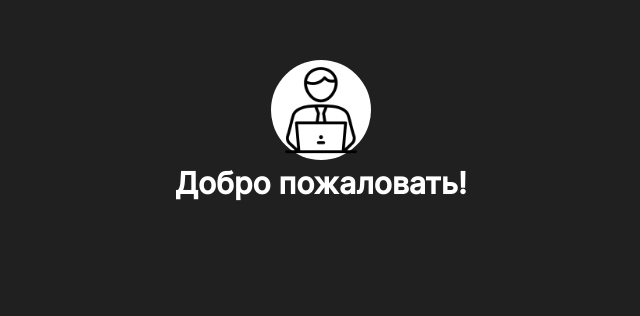
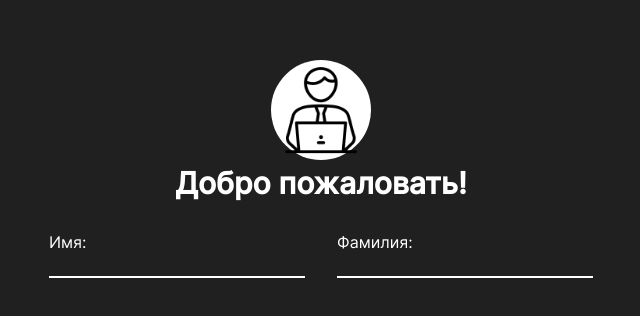
Before and after one commit to AntonMVl/education-frontend, a React (Vite) app: page /signin in a window 1280 px wide. Shown: the part 132-448 px from the top of the page, without its empty margins (319-959 px from the left). Built offline with nearby package versions, Linux system fonts and the light colour scheme.

Commit message:
get input in signIn

```diff
--- a/src/pages/SignIn/SignIn.module.scss
+++ b/src/pages/SignIn/SignIn.module.scss
@@ -21,14 +21,73 @@
 		&:hover {
 			transform: scale(1.1);
 		}
+	}
 
-		&Icon {
-			width: 100%;
-			height: 100%;
-		}
+	&__buttonIcon {
+		width: 100%;
+		height: 100%;
 	}
 
 	&__title {
 		@include mixins.fontSize(30px, 600, 15px);
 	}
+
+	&__form {
+		width: 50%;
+		display: flex;
+		padding: 2%;
+		gap: 5%;
+		align-items: center;
+		justify-content: center;
+	}
+
+	&__formContainer {
+		border: none;
+		margin: 0;
+		padding: 0;
+		width: 40%;
+	}
+
+	&__formTitle {
+		margin-bottom: 2%;
+	}
+
+	&__formInput {
+		width: 100%;
+		box-sizing: border-box;
+		background: none;
+		border: none;
+		border-bottom: 2px solid white;
+		color: white;
+		outline: none;
+		width: 100%;
+		font-size: 16px;
+		transition: border-color 0.3s ease;
+
+		&::placeholder {
+			color: rgba(255, 255, 255, 0.7);
+		}
+
+		&::selection {
+			background: rgba(64, 224, 208, 0.3);
+		}
+
+		&:focus {
+			border-bottom-color: #40e0d0;
+			caret-color: white;
+		}
+
+		&_type_active {
+			border-bottom-color: #40e0d0;
+		}
+	}
+	&__inputError {
+		@include mixins.fontSize(12px, 500, 8px);
+		color: red;
+		visibility: hidden;
+
+		&_type_active {
+			visibility: visible;
+		}
+	}
 }
--- a/src/pages/SignIn/SignIn.tsx
+++ b/src/pages/SignIn/SignIn.tsx
@@ -1,9 +1,35 @@
-import { FC } from 'react'
+import { FC, useState } from 'react'
 import { Link } from 'react-router-dom'
 import mainIcon from '../../assets/main-icon.png'
 import styles from './SignIn.module.scss'
 
 const SignIn: FC = () => {
+	const [inputStates, setInputStates] = useState<
+		Record<string, { hasText: boolean; touched: boolean }>
+	>({})
+
+	const handleInputChange = (event: React.ChangeEvent<HTMLInputElement>) => {
+		const { name, value } = event.target
+		setInputStates(prevState => ({
+			...prevState,
+			[name]: {
+				...prevState[name],
+				hasText: value.trim().length > 0,
+			},
+		}))
+	}
+
+	const handleBlur = (event: React.FocusEvent<HTMLInputElement>) => {
+		const { name } = event.target
+		setInputStates(prevState => ({
+			...prevState,
+			[name]: {
+				...prevState[name],
+				touched: true,
+			},
+		}))
+	}
+
 	return (
 		<section className={styles.signIn}>
 			<Link to='/' className={styles.signIn__button}>
@@ -14,6 +40,64 @@ const SignIn: FC = () => {
 				/>
 			</Link>
 			<h1 className={styles.signIn__title}>Добро пожаловать!</h1>
+			<form action='post' noValidate className={styles.signIn__form}>
+				<fieldset className={styles.signIn__formContainer}>
+					<p className={styles.signIn__formTitle}>Имя:</p>
+					<input
+						type='text'
+						name='firstName'
+						id='firstName'
+						className={`${styles.signIn__formInput} ${
+							inputStates.firstName?.hasText
+								? styles.signIn__formInput_type_active
+								: ''
+						}`}
+						onChange={handleInputChange}
+						onBlur={handleBlur}
+						autoComplete='off'
+						required
+						minLength={2}
+						maxLength={30}
+					/>
+					<span
+						className={`${styles.signIn__inputError} ${
+							inputStates.firstName?.touched && !inputStates.firstName?.hasText
+								? styles.signIn__inputError_type_active
+								: ''
+						}`}
+					>
+						Поле обязательно для заполнения
+					</span>
+				</fieldset>
+				<fieldset className={styles.signIn__formContainer}>
+					<p className={styles.signIn__formTitle}>Фамилия:</p>
+					<input
+						type='text'
+						name='lastName'
+						id='lastName'
+						className={`${styles.signIn__formInput} ${
+							inputStates.lastName?.hasText
+								? styles.signIn__formInput_type_active
+								: ''
+						}`}
+						onChange={handleInputChange}
+						onBlur={handleBlur}
+						autoComplete='off'
+						required
+						minLength={2}
+						maxLength={30}
+					/>
+					<span
+						className={`${styles.signIn__inputError} ${
+							inputStates.lastName?.touched && !inputStates.lastName?.hasText
+								? styles.signIn__inputError_type_active
+								: ''
+						}`}
+					>
+						Поле обязательно для заполнения
+					</span>
+				</fieldset>
+			</form>
 		</section>
 	)
 }
```
